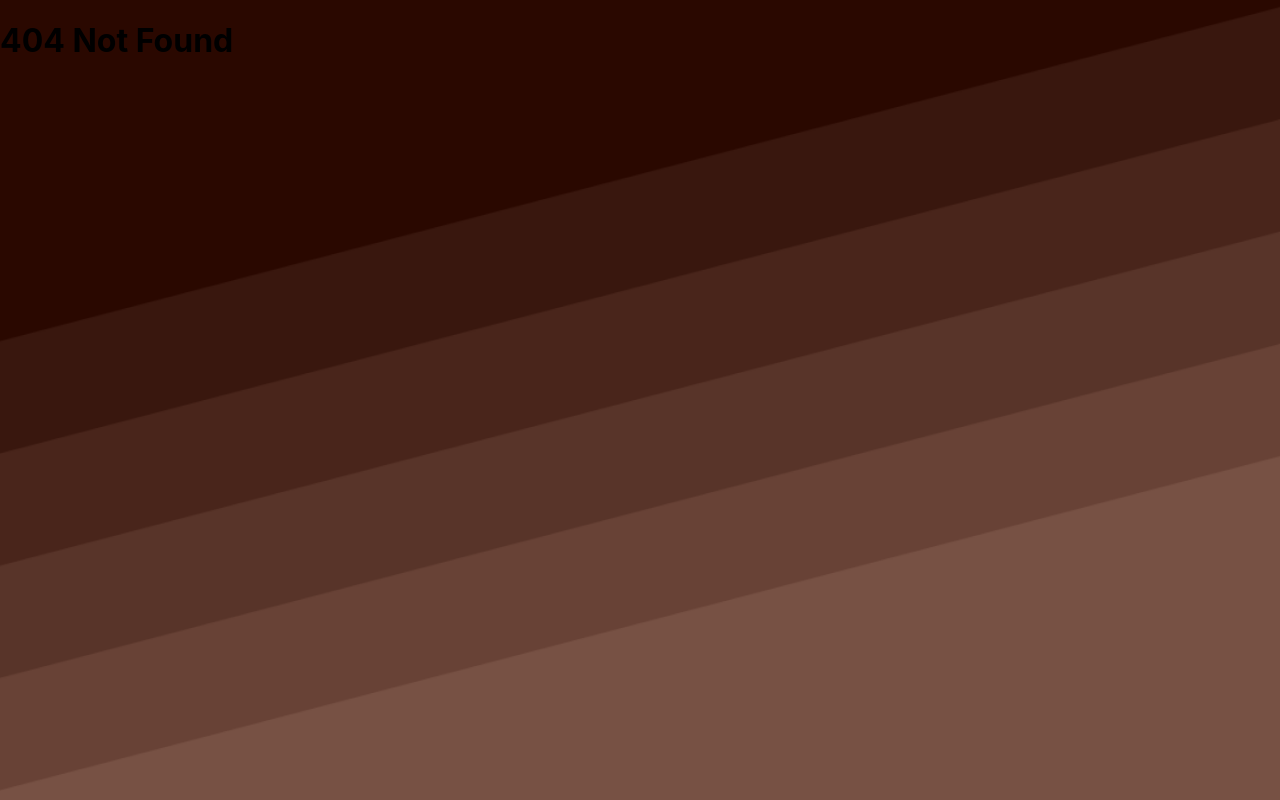
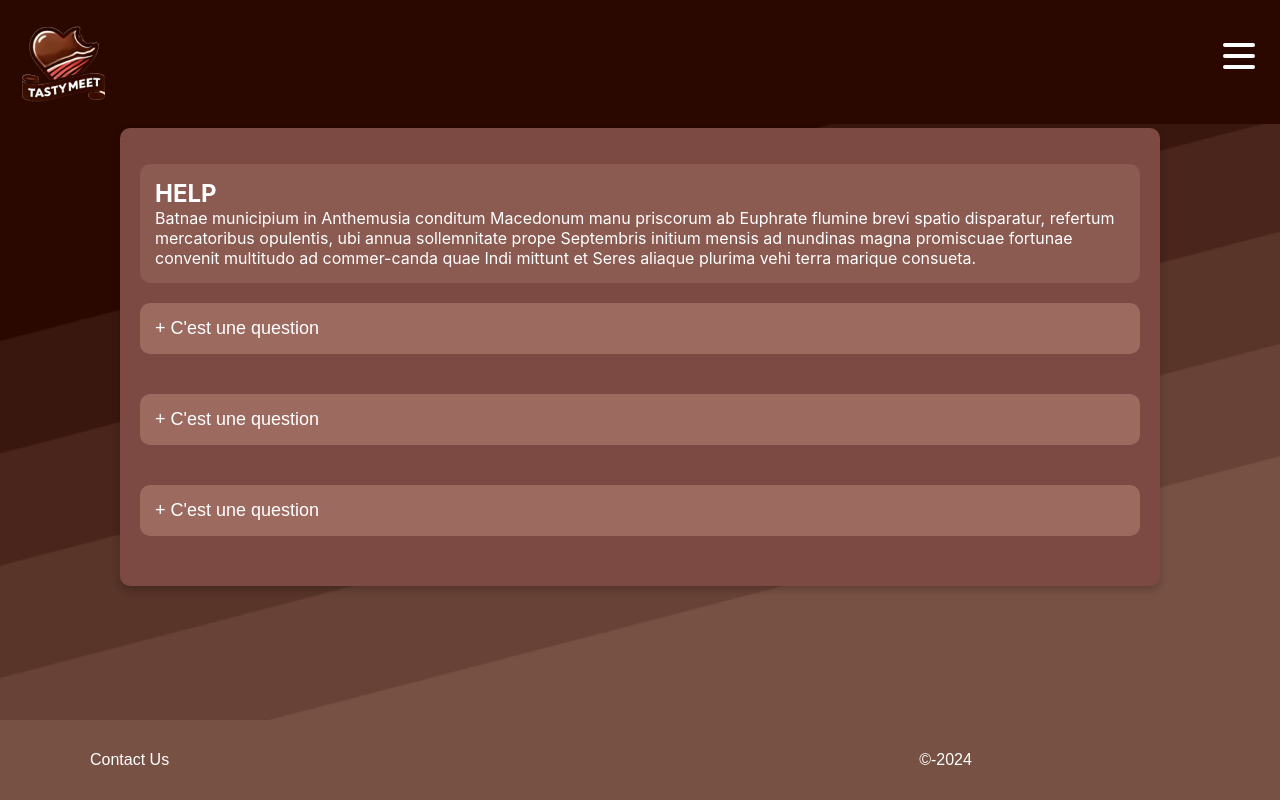
Before and after one commit to mester-Json/TastyMeet, a React (Vite) app: page /help in a window 1280 px wide. Before the commit this address had no page. Built offline with nearby package versions, Linux system fonts and the light colour scheme.

Commit message:
Fin de la page Help

```diff
--- /dev/null
+++ b/src/Components/FormHelp/FormHelp.jsx
@@ -0,0 +1,48 @@
+import React, { useState } from "react";
+import { Container, Header, Title, HelpText, QuestionContainer, QuestionButton, QuestionContent } from "./FormHelp.style.jsx";
+
+function FormHelp() {
+  // Gérer l'état de la visibilité des contenus déroulants pour chaque question
+  const [isOpen1, setIsOpen1] = useState(false);
+  const [isOpen2, setIsOpen2] = useState(false);
+  const [isOpen3, setIsOpen3] = useState(false);
+
+  // Fonction pour gérer l'ouverture et la fermeture de la liste
+  const toggleDropdown1 = () => setIsOpen1(!isOpen1);
+  const toggleDropdown2 = () => setIsOpen2(!isOpen2);
+  const toggleDropdown3 = () => setIsOpen3(!isOpen3);
+
+  return (
+    <Container>
+      <Header>
+        <HelpText>
+        <Title>HELP</Title>
+          Batnae municipium in Anthemusia conditum Macedonum manu priscorum ab Euphrate flumine brevi spatio disparatur,
+          refertum mercatoribus opulentis, ubi annua sollemnitate prope Septembris initium mensis ad nundinas magna promiscuae
+          fortunae convenit multitudo ad commer-canda quae Indi mittunt et Seres aliaque plurima vehi terra marique consueta.
+        </HelpText>
+      </Header>
+      <QuestionContainer>
+        {/* Première question avec son contenu déroulant */}
+        <QuestionButton onClick={toggleDropdown1}>+ C'est une question</QuestionButton>
+        <QuestionContent isOpen={isOpen1}>
+          <p>Ceci est le contenu de la première question. Lorem ipsum dolor sit amet...</p>
+        </QuestionContent>
+
+        {/* Deuxième question avec son contenu déroulant */}
+        <QuestionButton onClick={toggleDropdown2}>+ C'est une question</QuestionButton>
+        <QuestionContent isOpen={isOpen2}>
+          <p>Ceci est le contenu de la deuxième question. Lorem ipsum dolor sit amet...</p>
+        </QuestionContent>
+
+        {/* Troisième question avec son contenu déroulant */}
+        <QuestionButton onClick={toggleDropdown3}>+ C'est une question</QuestionButton>
+        <QuestionContent isOpen={isOpen3}>
+          <p>Ceci est le contenu de la troisième question. Lorem ipsum dolor sit amet...</p>
+        </QuestionContent>
+      </QuestionContainer>
+    </Container>
+  );
+}
+
+export default FormHelp;
--- /dev/null
+++ b/src/Components/FormHelp/FormHelp.style.jsx
@@ -0,0 +1,73 @@
+import styled from "styled-components";
+
+
+export const Container = styled.div`
+  max-width: 1000px;
+  margin: 0 auto;
+  padding: 20px;
+  background-color: #7c4a42;
+  color: #ffffff;
+  border-radius: 10px;
+  box-shadow: 0 4px 8px rgba(0, 0, 0, 0.2);
+  margin-top: 10%
+`;
+
+
+export const Header = styled.header`
+  text-align: center;
+  margin-bottom: 20px;
+`;
+
+export const Title = styled.h1`
+  margin: 0;
+  font-size: 24px;
+  text-transform: uppercase;
+  text-align: start;
+`;
+
+export const HelpText = styled.p`
+  background-color: #8b5a50;
+  padding: 15px;
+  border-radius: 10px;
+  text-align: start;
+`;
+
+
+export const QuestionContainer = styled.div`
+  display: flex;
+  flex-direction: column;
+  gap: 10px;
+`;
+
+
+export const QuestionButton = styled.button`
+  background-color: #9c6a5f;
+  color: #ffffff;
+  padding: 15px;
+  border: none;
+  border-radius: 10px;
+  cursor: pointer;
+  font-size: 18px;
+  text-align: left;
+  margin-bottom: 10px;
+
+  &:hover {
+    background-color: #a7796f;
+  }
+`;
+
+
+export const QuestionContent = styled.div`
+  max-height: ${({ isOpen }) => (isOpen ? "200px" : "0")}; /* Limite la hauteur du contenu */
+  overflow: hidden;
+  transition: max-height 0.3s ease-out; /* Transition pour le déroulement */
+  padding: ${({ isOpen }) => (isOpen ? "10px" : "0")}; /* Ajout de padding uniquement si ouvert */
+  background-color: #9c6a5f;
+  border-radius: 5px;
+  margin-bottom: 10px;
+  color: #ffffff;
+
+  p {
+    margin: 0;
+  }
+`;
--- /dev/null
+++ b/src/Pages/Help.jsx
@@ -0,0 +1,18 @@
+import FormHelp from '../Components/FormHelp/FormHelp.jsx';
+import Nav from "../Components/Nav/Nav.jsx";
+import Footer from "../Components/Footer/Footer.jsx";
+
+function Help() {
+    return (
+        <>
+            <Nav />
+                <FormHelp />
+            <Footer />
+
+        </>
+
+    );
+}
+
+
+export default Help;
--- a/src/Routes/AppRoutes.jsx
+++ b/src/Routes/AppRoutes.jsx
@@ -1,6 +1,7 @@
 import { BrowserRouter, Routes, Route } from 'react-router-dom';
 import Login from "../Pages/Login.jsx";
 import Register from "../Pages/Register.jsx";
+import Help from "../Pages/Help.jsx";
 
 
 function AppRoutes() {
@@ -9,6 +10,7 @@ function AppRoutes() {
             <Routes>
                 <Route path="/login" element={<Login  />} />
                 <Route path="/register" element={<Register />} />
+                <Route path="/help" element={<Help />} />
                 <Route path="*" element={<h1>404 Not Found</h1>} />
             </Routes>
         </BrowserRouter>
```
